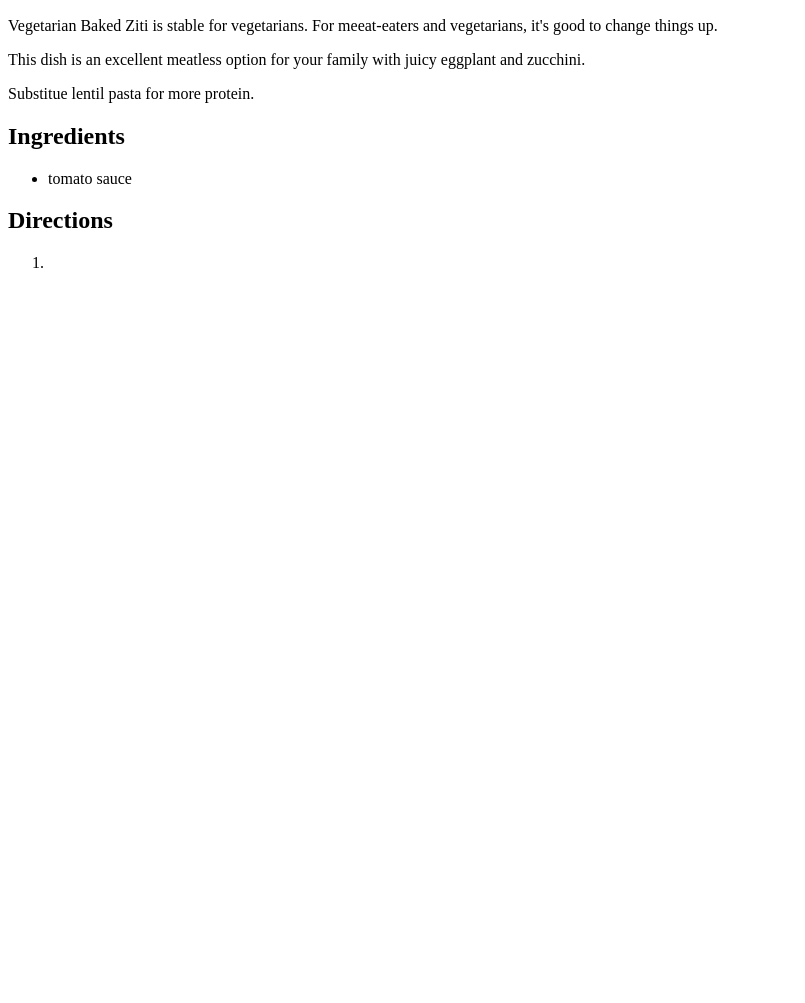
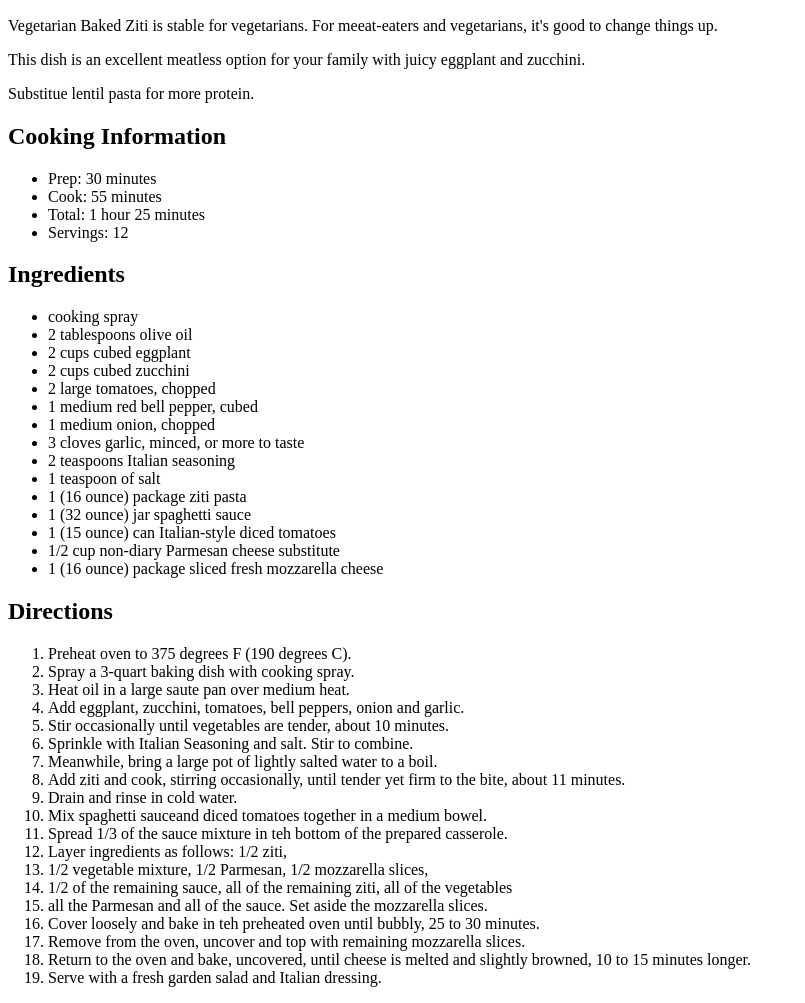
Before and after one commit to Majorth/Odin-Recipes, a plain HTML site: page recipes/vegetarian_baked_ziti.html in a window 1280 px wide. Shown: the part 1114-2117 px from the top of the page, without its empty margins (0-805 px from the left). Before the commit the page ends 1402 px from the top, so only its background shows below. Drawn offline with Linux system fonts and the light colour scheme.

Commit message:
Add README.md and index.html and recipes/chicken_korma.html and recipes/grilled_salmon_cilantro.html and recipes/vegetarian_baked_ziti.html

```diff
--- a/recipes/vegetarian_baked_ziti.html
+++ b/recipes/vegetarian_baked_ziti.html
@@ -7,18 +7,60 @@
     <body>
         <h1>Vegetarian Baked Ziti</h1>
         <img src="../images/ziti.jpeg" alt="Vegetarian Baked Ziti">
+
         <h2>Description</h2>
         <p>Vegetarian Baked Ziti is stable for vegetarians. For meeat-eaters and vegetarians, it's good to change things up. </p>
         <p>This dish is an excellent meatless option for your family with juicy eggplant and zucchini. </p>
         <p>Substitue lentil pasta for more protein.</p>
 
-        <h2>Ingredients</h2>
+        <h2>Cooking Information</h2>
         <ul>
-            <li>tomato sauce</li>
+            <li>Prep: 30 minutes</li>
+            <li>Cook: 55 minutes</li>
+            <li>Total: 1 hour 25 minutes</li>
+            <li>Servings: 12</li>
         </ul>
-        <h2>Directions</h2>
-        <ol>
-            <li> </li>
-        </ol>
+
+          <h2>Ingredients</h2>
+          <ul>
+              <li>cooking spray</li>
+              <li>2 tablespoons olive oil</li>
+              <li>2 cups cubed eggplant</li>
+              <li>2 cups cubed zucchini</li>
+              <li>2 large tomatoes, chopped</li>
+              <li>1 medium red bell pepper, cubed</li>
+              <li>1 medium onion, chopped</li>
+              <li>3 cloves garlic, minced, or more to taste</li>
+              <li>2 teaspoons Italian seasoning</li>
+              <li>1 teaspoon of salt</li>
+              <li>1 (16 ounce) package ziti pasta</li>
+              <li>1 (32 ounce) jar spaghetti sauce</li>
+              <li>1 (15 ounce) can Italian-style diced tomatoes</li>
+              <li>1/2 cup non-diary Parmesan cheese substitute</li>
+              <li>1 (16 ounce) package sliced fresh mozzarella cheese</li>
+          </ul>
+          <h2>Directions</h2>
+          <ol>
+             <li>Preheat oven to 375 degrees F (190 degrees C).  </li>
+             <li>Spray a 3-quart baking dish with cooking spray.</li>
+             <li>Heat oil in a large saute pan over medium heat.</li>
+             <li>Add eggplant, zucchini, tomatoes, bell peppers, onion and garlic.</li>
+             <li>Stir occasionally until vegetables are tender, about 10 minutes.</li>
+             <li>Sprinkle with Italian Seasoning and salt. Stir to combine.</li>
+             <li>Meanwhile, bring a large pot of lightly salted water to a boil.</li>
+             <li>Add ziti and cook, stirring occasionally, until tender yet firm to the bite, about 11 minutes.</li>
+             <li>Drain and rinse in cold water. </li>
+             <li>Mix spaghetti sauceand diced tomatoes together in a medium bowel.</li>
+             <li>Spread 1/3 of the sauce mixture in teh bottom of the prepared casserole.</li>
+             <li>Layer ingredients as follows: 1/2 ziti,</li>
+             <li>1/2 vegetable mixture, 1/2 Parmesan, 1/2 mozzarella slices, </li>
+             <li>1/2 of the remaining sauce, all of the remaining ziti, all of the vegetables</li>
+             <li>all the Parmesan and all of the sauce. Set aside the mozzarella slices.</li>
+             <li>Cover loosely and bake in teh preheated oven until bubbly, 25 to 30 minutes.</li>
+             <li>Remove from the oven, uncover and top with remaining mozzarella slices.</li>
+             <li>Return to the oven and bake, uncovered, until cheese is melted and slightly browned, 10 to 15 minutes longer.</li>
+             <li>Serve with a fresh garden salad and Italian dressing.</li>
+
+            </ol>
     </body>
 </html>
```
Also changed, not shown: index.html (+1 -0 lines), recipes/chicken_korma.html (+27 -6 lines), recipes/grilled_salmon_cilantro.html (+26 -4 lines), 1 other file.
